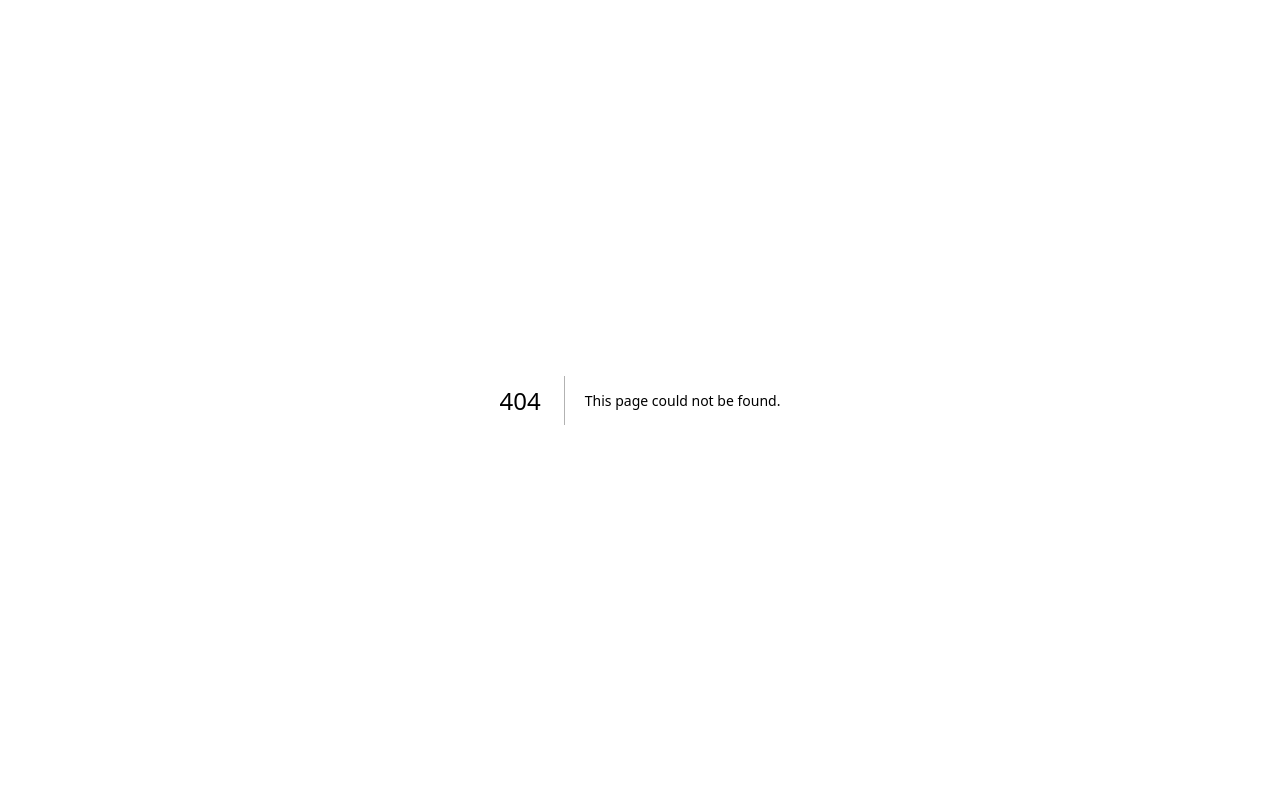
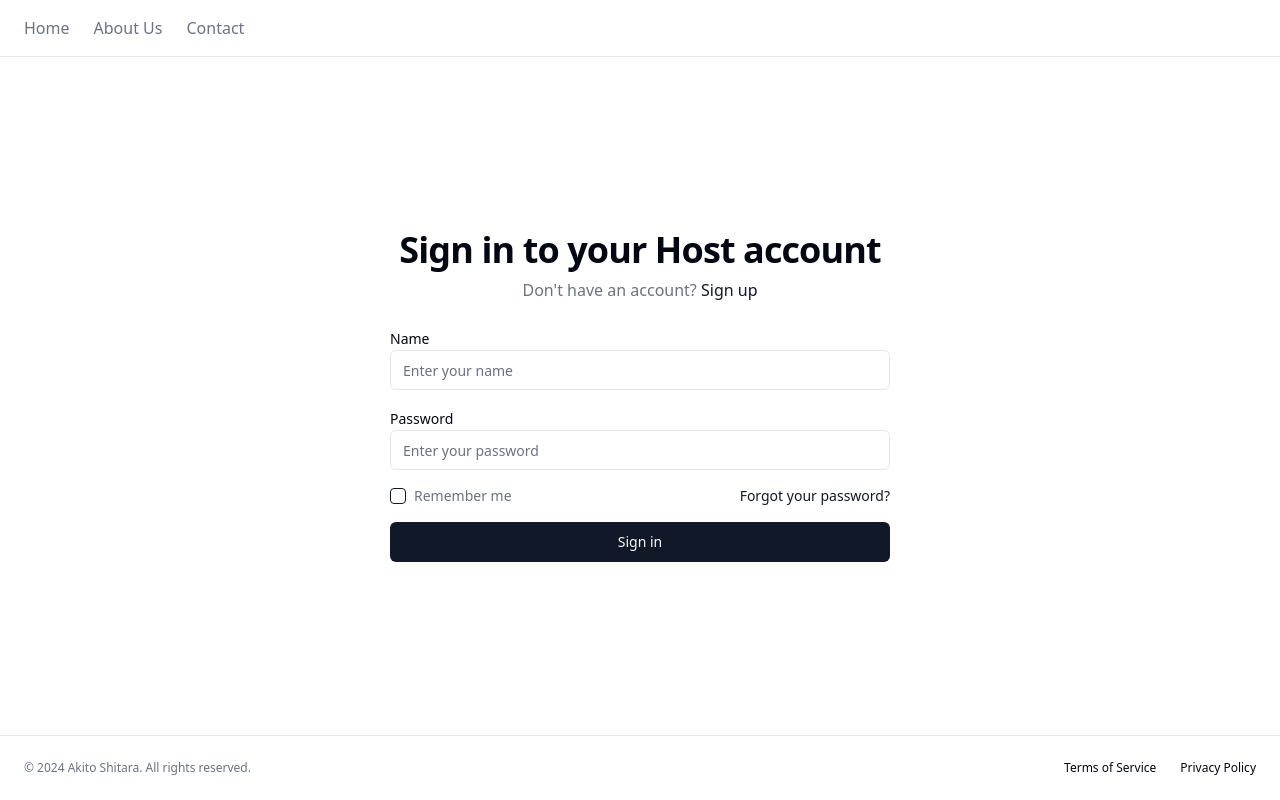
Before and after one commit to himura467/tend-attend-fe, a Next.js app: page /hosts/signin in a window 1280 px wide. Before the commit this address had no page. Built offline with nearby package versions, Linux system fonts and the light colour scheme.

Commit message:
host についての url は /host ではなく /hosts の方がいい気がする (#14)

```diff
--- a/src/app/host/signin/page.tsx
+++ b/src/app/hosts/signin/page.tsx
@@ -1,13 +1,13 @@
-import SigninForm from "@/components/host/signin-form";
+import SignInForm from "@/components/hosts/signin-form";
 import Header from "@/components/layout/header";
 import Footer from "@/components/layout/footer";
 
-export default function SigninPage() {
+export default function SignInPage() {
   return (
     <div className="flex min-h-[100dvh] flex-col bg-background">
       <Header />
       <div className="container mx-auto flex max-w-[1200px] flex-1 items-center justify-center px-4 py-12 sm:px-6 lg:px-8">
-        <SigninForm />
+        <SignInForm />
       </div>
       <Footer />
     </div>
--- a/src/app/host/signup/page.tsx
+++ b/src/app/hosts/signup/page.tsx
@@ -1,13 +1,13 @@
-import SignupForm from "@/components/host/signup-form";
+import SignUpForm from "@/components/hosts/signup-form";
 import Header from "@/components/layout/header";
 import Footer from "@/components/layout/footer";
 
-export default function SignupPage() {
+export default function SignUpPage() {
   return (
     <div className="flex min-h-[100dvh] flex-col bg-background">
       <Header />
       <div className="container mx-auto flex max-w-[1200px] flex-1 items-center justify-center px-4 py-12 sm:px-6 lg:px-8">
-        <SignupForm />
+        <SignUpForm />
       </div>
       <Footer />
     </div>
--- a/src/components/host/signup-form-client.tsx
+++ b/src/components/hosts/signin-form-client.tsx
@@ -1,15 +1,16 @@
 "use client";
 
+import Link from "next/link";
 import React from "react";
 import { useRouter } from "next/navigation";
 import { Label } from "@/components/ui/label";
 import { Input } from "@/components/ui/input";
 import { Button } from "@/components/ui/button";
-import { createHostAccount } from "@/services/api/host";
+import { Checkbox } from "@/components/ui/checkbox";
+import { createAuthToken } from "@/services/api/hosts";
 
-export default function SignupFormClient() {
+export default function SignInFormClient() {
   const [name, setName] = React.useState("");
-  const [email, setEmail] = React.useState("");
   const [password, setPassword] = React.useState("");
   const [error, setError] = React.useState("");
   const router = useRouter();
@@ -19,19 +20,14 @@ export default function SignupFormClient() {
     setError("");
 
     try {
-      const response = await createHostAccount({
-        host_name: name,
+      await createAuthToken({
+        username: JSON.stringify({ host_name: name, group: "host" }),
         password: password,
-        email: email,
       });
 
-      if (response.error_codes.length > 0) {
-        setError("An error occurred. Please try again.");
-      } else {
-        router.push("/host/signin");
-      }
+      router.push("/hosts");
     } catch {
-      setError("An unexpected error occurred. Please try again later.");
+      setError("An error occurred. Please try again.");
     }
   };
 
@@ -49,17 +45,6 @@ export default function SignupFormClient() {
         />
       </div>
       <div>
-        <Label htmlFor="email">Email address</Label>
-        <Input
-          id="email"
-          type="email"
-          placeholder="name@example.com"
-          required
-          value={email}
-          onChange={(e) => setEmail(e.target.value)}
-        />
-      </div>
-      <div>
         <Label htmlFor="password">Password</Label>
         <Input
           id="password"
@@ -70,9 +55,20 @@ export default function SignupFormClient() {
           onChange={(e) => setPassword(e.target.value)}
         />
       </div>
+      <div className="flex items-center justify-between">
+        <div className="flex items-center">
+          <Checkbox id="remember" />
+          <Label htmlFor="remember" className="ml-2 block text-sm text-muted-foreground">
+            Remember me
+          </Label>
+        </div>
+        <Link href="/src/app/hosts/forgotpassword" className="text-sm font-medium text-primary hover:text-primary/80">
+          Forgot your password?
+        </Link>
+      </div>
       {error && <p className="text-red-500">{error}</p>}
       <Button type="submit" className="w-full">
-        Create account
+        Sign in
       </Button>
     </form>
   );
--- a/src/components/host/signin-form.tsx
+++ b/src/components/hosts/signin-form.tsx
@@ -1,19 +1,19 @@
 import Link from "next/link";
-import SigninFormClient from "@/components/host/signin-form-client";
+import SignInFormClient from "@/components/hosts/signin-form-client";
 
-export default function SigninForm() {
+export default function SignInForm() {
   return (
     <div className="w-full max-w-[500px] space-y-6">
       <div className="text-center">
         <h1 className="text-3xl font-bold tracking-tight text-foreground sm:text-4xl">Sign in to your Host account</h1>
         <p className="mt-2 text-muted-foreground">
           Don&apos;t have an account?{" "}
-          <Link href="/host/signup" className="font-medium text-primary hover:underline">
+          <Link href="/src/app/hosts/signup" className="font-medium text-primary hover:underline">
             Sign up
           </Link>
         </p>
       </div>
-      <SigninFormClient />
+      <SignInFormClient />
     </div>
   );
 }
--- a/src/components/host/signin-form-client.tsx
+++ b/src/components/hosts/signup-form-client.tsx
@@ -1,16 +1,15 @@
 "use client";
 
-import Link from "next/link";
 import React from "react";
 import { useRouter } from "next/navigation";
 import { Label } from "@/components/ui/label";
 import { Input } from "@/components/ui/input";
 import { Button } from "@/components/ui/button";
-import { Checkbox } from "@/components/ui/checkbox";
-import { createAuthToken } from "@/services/api/host";
+import { createHostAccount } from "@/services/api/hosts";
 
-export default function SigninFormClient() {
+export default function SignUpFormClient() {
   const [name, setName] = React.useState("");
+  const [email, setEmail] = React.useState("");
   const [password, setPassword] = React.useState("");
   const [error, setError] = React.useState("");
   const router = useRouter();
@@ -20,14 +19,19 @@ export default function SigninFormClient() {
     setError("");
 
     try {
-      await createAuthToken({
-        username: JSON.stringify({ host_name: name, group: "host" }),
+      const response = await createHostAccount({
+        host_name: name,
         password: password,
+        email: email,
       });
 
-      router.push("/host");
+      if (response.error_codes.length > 0) {
+        setError("An error occurred. Please try again.");
+      } else {
+        router.push("/hosts/signin");
+      }
     } catch {
-      setError("An error occurred. Please try again.");
+      setError("An unexpected error occurred. Please try again later.");
     }
   };
 
@@ -45,6 +49,17 @@ export default function SigninFormClient() {
         />
       </div>
       <div>
+        <Label htmlFor="email">Email address</Label>
+        <Input
+          id="email"
+          type="email"
+          placeholder="name@example.com"
+          required
+          value={email}
+          onChange={(e) => setEmail(e.target.value)}
+        />
+      </div>
+      <div>
         <Label htmlFor="password">Password</Label>
         <Input
           id="password"
@@ -55,20 +70,9 @@ export default function SigninFormClient() {
           onChange={(e) => setPassword(e.target.value)}
         />
       </div>
-      <div className="flex items-center justify-between">
-        <div className="flex items-center">
-          <Checkbox id="remember" />
-          <Label htmlFor="remember" className="ml-2 block text-sm text-muted-foreground">
-            Remember me
-          </Label>
-        </div>
-        <Link href="/host/forgotpassword" className="text-sm font-medium text-primary hover:text-primary/80">
-          Forgot your password?
-        </Link>
-      </div>
       {error && <p className="text-red-500">{error}</p>}
       <Button type="submit" className="w-full">
-        Sign in
+        Create account
       </Button>
     </form>
   );
--- a/src/components/host/signup-form.tsx
+++ b/src/components/hosts/signup-form.tsx
@@ -1,19 +1,19 @@
 import Link from "next/link";
-import SignupFormClient from "@/components/host/signup-form-client";
+import SignUpFormClient from "@/components/hosts/signup-form-client";
 
-export default function SignupForm() {
+export default function SignUpForm() {
   return (
     <div className="w-full max-w-[500px] space-y-6">
       <div className="text-center">
         <h1 className="text-3xl font-bold tracking-tight text-foreground sm:text-4xl">Create your Host account</h1>
         <p className="mt-2 text-muted-foreground">
           Already have an account?{" "}
-          <Link href="/host/signin" className="font-medium text-primary hover:underline">
+          <Link href="/src/app/hosts/signin" className="font-medium text-primary hover:underline">
             Sign in
           </Link>
         </p>
       </div>
-      <SignupFormClient />
+      <SignUpFormClient />
     </div>
   );
 }
```
Also changed, not shown: src/services/api/hosts.ts (renamed from src/services/api/host.ts).
